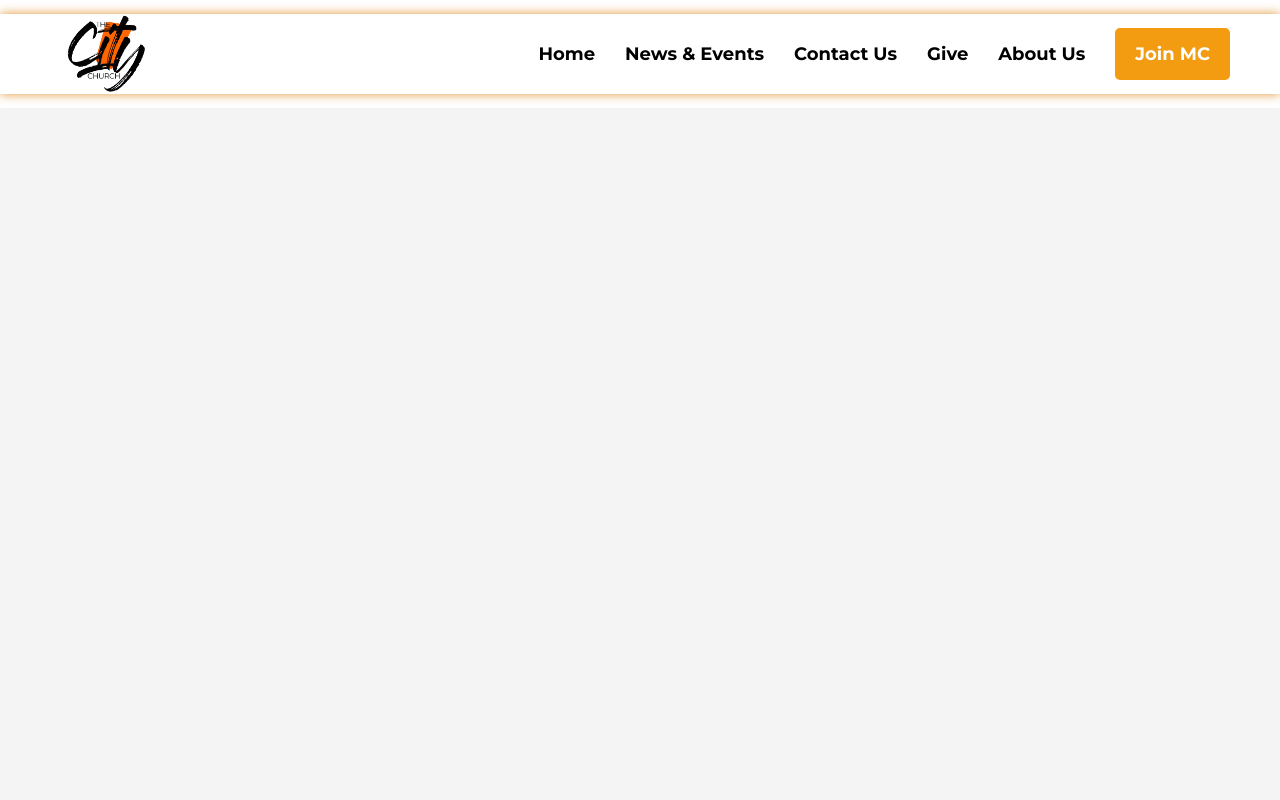
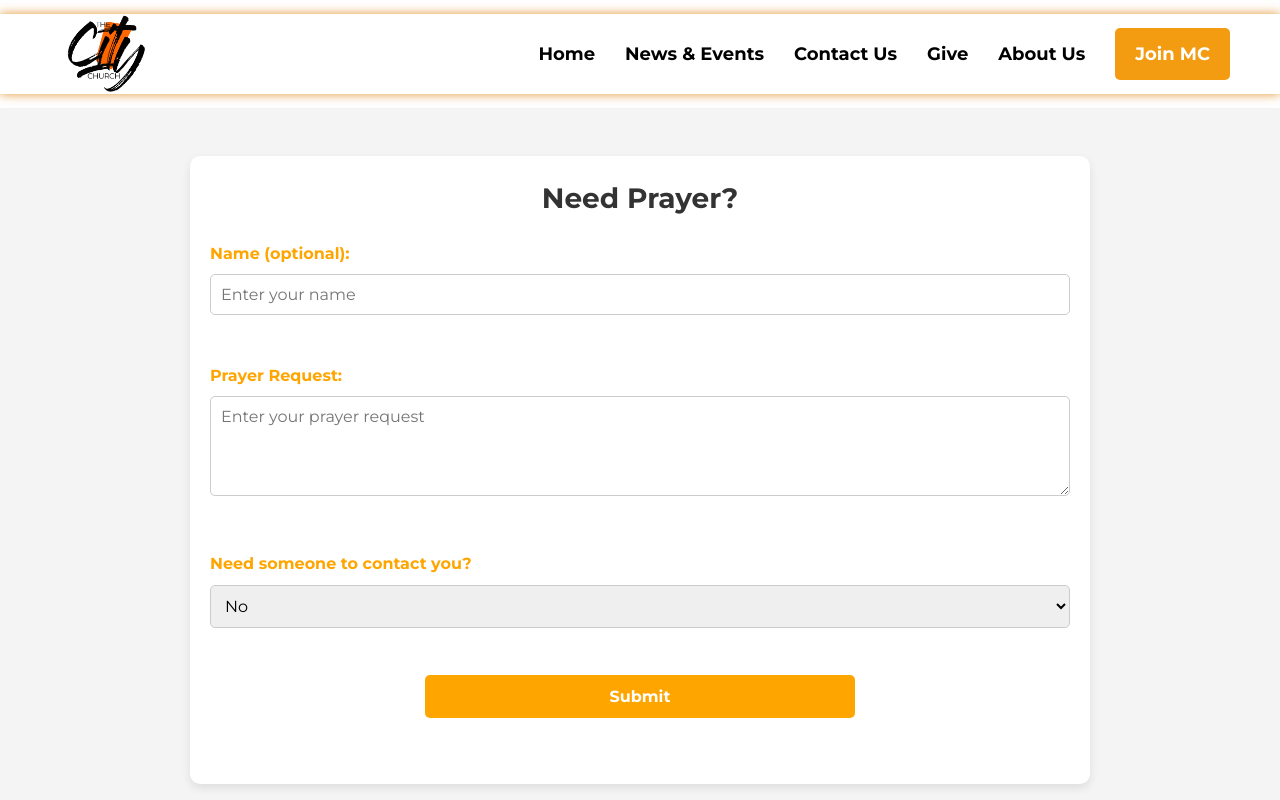
Before and after one commit to BcodezMUJJE/the-city-church-website, a React (Create React App) app in the folder church-website/: page /PrayerRequestForm in a window 1280 px wide. Built offline with nearby package versions, Linux system fonts and the light colour scheme.

Commit message:
done with the prayer reaquest form

```diff
--- a/church-website/package.json
+++ b/church-website/package.json
@@ -43,5 +43,8 @@
       "last 1 firefox version",
       "last 1 safari version"
     ]
+  },
+  "devDependencies": {
+    "@babel/plugin-proposal-private-property-in-object": "^7.21.11"
   }
 }
--- a/church-website/src/App.js
+++ b/church-website/src/App.js
@@ -17,6 +17,7 @@ import FitForLife from './components/fitforlife';
 import CityChurchKidsPage from './components/CityChurchKidsPage';
 import BookLibrary from './components/BookLibrary';
 import ConnectionCard from './components/ConnectionCard';
+import NeedPrayer from './components/NeedPrayer'
 
 
 const App = () => {
@@ -39,6 +40,7 @@ const App = () => {
         <Route path="/CityChurchKids" element={<CityChurchKidsPage />} />
         <Route path="/bookLib" element={<BookLibrary />} />
         <Route path="/ConnectionCardLin" element={<ConnectionCard />} />
+        <Route path="/PrayerRequestForm" element={<NeedPrayer />} />
       </Routes>
     </Router>
   );
--- a/church-website/src/components/NeedPrayer.js
+++ b/church-website/src/components/NeedPrayer.js
@@ -16,10 +16,39 @@ const PrayerRequest = () => {
     });
   };
 
-  const handleSubmit = (e) => {
+  const handleSubmit = async (e) => {
     e.preventDefault();
-    console.log("Form Data Submitted:", formData);
-    // You can add your form submission logic here (e.g., API call)
+
+    // Web3Forms integration
+    const formDataToSend = new FormData();
+    formDataToSend.append("access_key", "00bb38f1-38dc-4c70-b5ef-0867572bd0da");
+    formDataToSend.append("name", formData.name);
+    formDataToSend.append("prayerRequest", formData.prayerRequest);
+    formDataToSend.append("contactNeeded", formData.contactNeeded);
+    formDataToSend.append("contactInfo", formData.contactInfo);
+
+    try {
+      const response = await fetch("https://api.web3forms.com/submit", {
+        method: "POST",
+        body: formDataToSend,
+      });
+
+      const result = await response.json();
+      if (result.success) {
+        alert("Form submitted successfully!");
+        setFormData({
+          name: "",
+          prayerRequest: "",
+          contactNeeded: "N",
+          contactInfo: "",
+        });
+      } else {
+        alert("Error submitting form. Please try again.");
+      }
+    } catch (error) {
+      console.error("Error:", error);
+      alert("An error occurred. Please try again.");
+    }
   };
 
   return (
@@ -95,9 +124,11 @@ const PrayerRequest = () => {
         )}
 
         {/* Submit Button */}
-        <button type="submit" style={styles.button}>
-          Submit
-        </button>
+        <div style={styles.buttonContainer}>
+          <button type="submit" style={styles.button}>
+            Submit
+          </button>
+        </div>
       </form>
     </div>
   );
@@ -106,17 +137,20 @@ const PrayerRequest = () => {
 // Styles
 const styles = {
   container: {
-    maxWidth: "500px",
-    margin: "0 auto",
+    marginTop: "3rem",
+    marginRight: "auto",
+    marginLeft: "auto",
+    maxWidth: "900px",
     padding: "20px",
     backgroundColor: "#fff",
     borderRadius: "10px",
-    boxShadow: "0 4px 8px rgba(0, 0, 0, 0.1)",
+    boxShadow: "0 4px 8px rgba(42, 39, 39, 0.1)",
   },
   heading: {
     textAlign: "center",
     color: "#333",
     marginBottom: "20px",
+    fontSize: "28px", // Default font size
   },
   form: {
     display: "flex",
@@ -129,23 +163,117 @@ const styles = {
     display: "block",
     marginBottom: "8px",
     fontWeight: "bold",
-    color: "#555",
+    color: "orange",
+    fontSize: "16px", // Default font size
   },
   input: {
     width: "100%",
     padding: "10px",
     borderRadius: "5px",
     border: "1px solid #ccc",
-    fontSize: "16px",
+    fontSize: "16px", // Default font size
+  },
+  buttonContainer: {
+    display: "flex",
+    justifyContent: "center",
   },
   button: {
     padding: "12px 20px",
-    backgroundColor: "#007BFF",
+    backgroundColor: "orange",
     color: "#fff",
     border: "none",
     borderRadius: "5px",
     fontSize: "16px",
     cursor: "pointer",
+    width: "50%",
+    transition: "background-color 0.3s ease, transform 0.2s ease", // Smooth transitions
+    ":hover": {
+      backgroundColor: "#e65c00", // Darker shade of orange on hover
+    },
+    ":active": {
+      backgroundColor: "#cc5200", // Even darker shade on click
+      transform: "scale(0.98)", // Slightly shrink the button on click
+    },
+  },
+
+  // Media Queries for Responsiveness
+  "@media (max-width: 768px)": {
+    container: {
+      maxWidth: "90%", // Adjust width for tablets
+      padding: "15px",
+    },
+    heading: {
+      fontSize: "24px", // Smaller font size for tablets
+    },
+    label: {
+      fontSize: "14px", // Smaller font size for tablets
+    },
+    input: {
+      fontSize: "14px", // Smaller font size for tablets
+    },
+    button: {
+      width: "100%", // Full width for tablets
+      fontSize: "14px", // Smaller font size for tablets
+    },
+  },
+
+  "@media (max-width: 480px)": {
+    container: {
+      maxWidth: "100%", // Full width for mobile
+      padding: "10px",
+    },
+    heading: {
+      fontSize: "20px", // Smaller font size for mobile
+    },
+    label: {
+      fontSize: "12px", // Smaller font size for mobile
+    },
+    input: {
+      fontSize: "12px", // Smaller font size for mobile
+    },
+    button: {
+      width: "100%", // Full width for mobile
+      fontSize: "12px", // Smaller font size for mobile
+    },
+  },
+
+  // Media Queries for Laptops and Desktops
+  "@media (min-width: 1024px)": {
+    container: {
+      maxWidth: "800px", // Wider container for laptops
+    },
+    heading: {
+      fontSize: "32px", // Larger font size for laptops
+    },
+    label: {
+      fontSize: "18px", // Larger font size for laptops
+    },
+    input: {
+      fontSize: "18px", // Larger font size for laptops
+    },
+    button: {
+      width: "40%", // Slightly narrower button for laptops
+      fontSize: "18px", // Larger font size for laptops
+    },
+  },
+
+  "@media (min-width: 1440px)": {
+    container: {
+      maxWidth: "1000px", // Wider container for desktops
+    },
+    heading: {
+      fontSize: "36px", // Larger font size for desktops
+    },
+    label: {
+      fontSize: "20px", // Larger font size for desktops
+    },
+    input: {
+      fontSize: "20px", // Larger font size for desktops
+    },
+    button: {
+      width: "30%", // Narrower button for desktops
+      fontSize: "20px", // Larger font size for desktops
+    },
   },
 };
 
```
Also changed, not shown: church-website/src/components/NeedPrayer.css (deleted), 1 other file (tests, documents, lock files or other folders).
